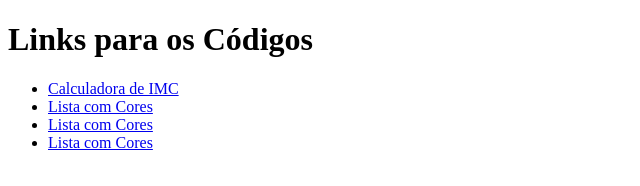
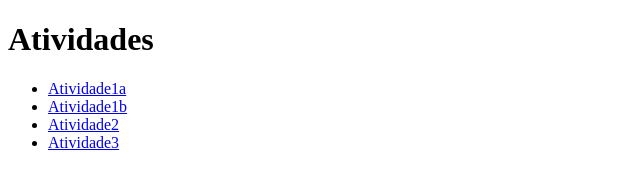
Before and after one commit to Cr0wn0/atividades, a plain HTML site: page index.html in a window 1280 px wide. Shown: the whole page, without its empty margins (0-640 px from the left). Drawn offline with Linux system fonts and the light colour scheme.

Commit message:
atividades

```diff
--- a/index.html
+++ b/index.html
@@ -2,15 +2,15 @@
 <html>
 <head>
   <meta charset="UTF-8">
-  <title>Links para os Códigos</title>
+  <title>Atividades</title>
 </head>
 <body>
-  <h1>Links para os Códigos</h1>
+  <h1>Atividades</h1>
   <ul>
-    <li><a href="atividade1a.html">Calculadora de IMC</a></li>
-    <li><a href="atividade1b.html">Lista com Cores</a></li>
-    <li><a href="atividade2.html">Lista com Cores</a></li>
-    <li><a href="atividade3.html">Lista com Cores</a></li>
+    <li><a href="atividade1a.html">Atividade1a</a></li>
+    <li><a href="atividade1b.html">Atividade1b</a></li>
+    <li><a href="atividade2.html">Atividade2</a></li>
+    <li><a href="atividade3.html">Atividade3</a></li>
   </ul>
 </body>
 </html>
```
Also changed, not shown: atividade1a.html (+1 -0 lines), atividade1b.html (+1 -0 lines), atividade2.html (+1 -0 lines), atividade3.html (+1 -0 lines).
